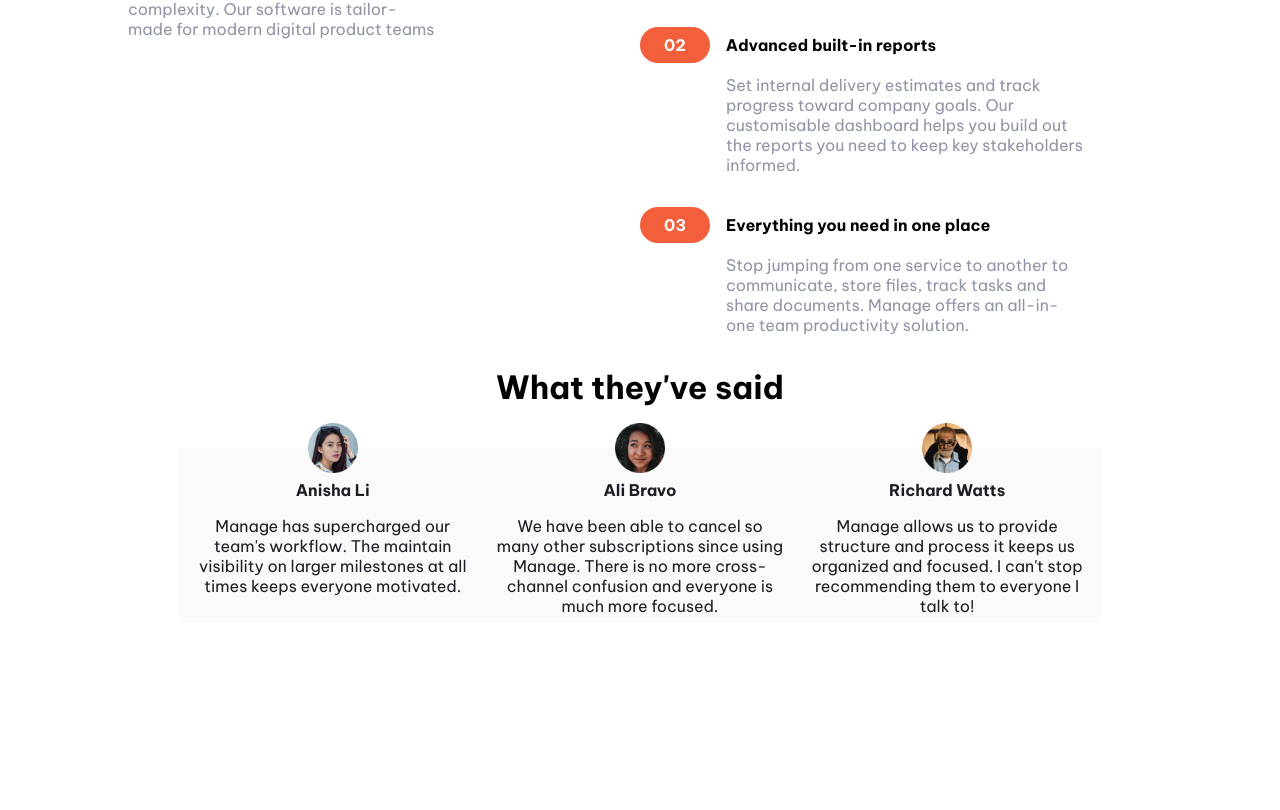
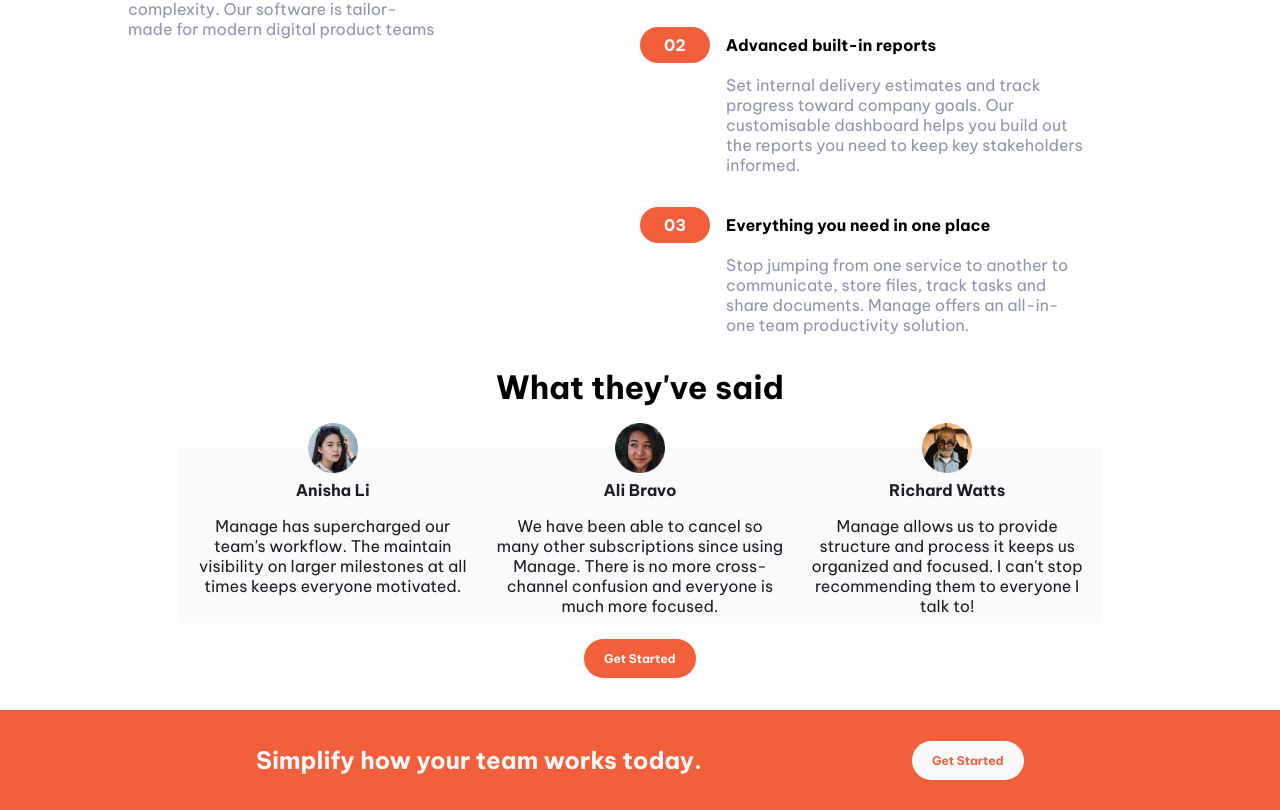
Before and after one commit to Brzozowski7/manage-website, a React (Create React App) app: page / in a window 1280 px wide. Shown: the part 789-1599 px from the top of the page. Before the commit the page ends 1412 px from the top, so only its background shows below. Built offline with nearby package versions, Linux system fonts and the light colour scheme.

Commit message:
added advertisment section, added possibility to change GetStarted to white color via props

```diff
--- a/src/components/GetStarted/GetStarted.styles.ts
+++ b/src/components/GetStarted/GetStarted.styles.ts
@@ -1,9 +1,14 @@
 import styled from "styled-components";
 import { pallete } from "../../misc/pallete";
 
-export const GetStartedWrapper = styled.div<{ mobileDisplay: boolean }>`
-  background-color: ${pallete.BrightRed};
-  color: ${pallete.VeryLightGray};
+export const GetStartedWrapper = styled.div<{
+  mobileDisplay: boolean;
+  theme: string;
+}>`
+  background-color: ${(props) =>
+    props.theme === "orange" ? pallete.BrightRed : pallete.VeryLightGray};
+  color: ${(props) =>
+    props.theme === "orange" ? pallete.VeryLightGray : pallete.BrightRed};
   width: 112px;
   font-weight: 700;
   padding: 12px 20px;
--- a/src/components/GetStarted/GetStarted.tsx
+++ b/src/components/GetStarted/GetStarted.tsx
@@ -2,8 +2,13 @@
 
 interface GetStartedProps {
   mobileDisplay: boolean;
+  theme?: "orange" | "white";
 }
 
-export default function GetStarted({ mobileDisplay }: GetStartedProps) {
-  return <GetStartedWrapper mobileDisplay={mobileDisplay}>Get Started</GetStartedWrapper>;
+export default function GetStarted({ mobileDisplay, theme="orange" }: GetStartedProps) {
+  return (
+    <GetStartedWrapper mobileDisplay={mobileDisplay} theme={theme}>
+      Get Started
+    </GetStartedWrapper>
+  );
 }
--- /dev/null
+++ b/src/components/Main/AdvertismentSection/AdvertismentSection.styles.ts
@@ -0,0 +1,27 @@
+import styled from "styled-components";
+import { pallete } from "../../../misc/pallete";
+
+export const SectionWrapper = styled.section`
+  background-color: ${pallete.BrightRed};
+  color: ${pallete.VeryLightGray};
+  display: flex;
+  flex-directino: row;
+  align-items: center;
+  justify-content: space-between;
+  width: 100vw;
+  height: 100px;
+  padding: 0 20vw;
+  @media only screen and (max-width: 900px) {
+    height: auto;
+    flex-direction: column;
+    gap: 30px;
+    padding: 50px 0;
+  }
+`;
+
+export const Heading = styled.h1`
+  @media only screen and (max-width: 900px) {
+    width: 70%;
+    text-align: center;
+  }
+`;
--- /dev/null
+++ b/src/components/Main/AdvertismentSection/AdvertismentSection.tsx
@@ -0,0 +1,11 @@
+import { SectionWrapper, Heading } from "./AdvertismentSection.styles";
+import GetStarted from "../../GetStarted";
+
+export default function AdvertismentSection() {
+  return (
+    <SectionWrapper>
+      <Heading>Simplify how your team works today.</Heading>
+      <GetStarted mobileDisplay theme="white" />
+    </SectionWrapper>
+  );
+}
--- /dev/null
+++ b/src/components/Main/AdvertismentSection/index.ts
@@ -0,0 +1 @@
+export {default} from "./AdvertismentSection"
--- a/src/components/Main/Main.tsx
+++ b/src/components/Main/Main.tsx
@@ -2,6 +2,7 @@
 import OpinionsSection from "./OpinionsSection";
 import StatisticsSection from "./StatisticsSection";
 import UtilitiesSection from "./UtilitiesSection/UtilitiesSection";
+import AdvertismentSection from "./AdvertismentSection";
 
 export default function Main() {
   return (
@@ -9,6 +10,7 @@
       <StatisticsSection />
       <UtilitiesSection />
       <OpinionsSection />
+      <AdvertismentSection />
     </MainWrapper>
   );
 }
--- a/src/components/Main/OpinionsSection/OpinionsSection.tsx
+++ b/src/components/Main/OpinionsSection/OpinionsSection.tsx
@@ -10,6 +10,7 @@
   OpinionText,
 } from "./OpinionsSection.styles";
 import useScreenWidth from "./useScreenWidth";
+import GetStarted from "../../GetStarted";
 
 export default function OpinionsSection() {
   const { ammountToShow } = useScreenWidth();
@@ -32,6 +33,7 @@
           );
         })}
       </Carousel>
+      <GetStarted mobileDisplay />
     </SectionWrapper>
   );
 }
```
